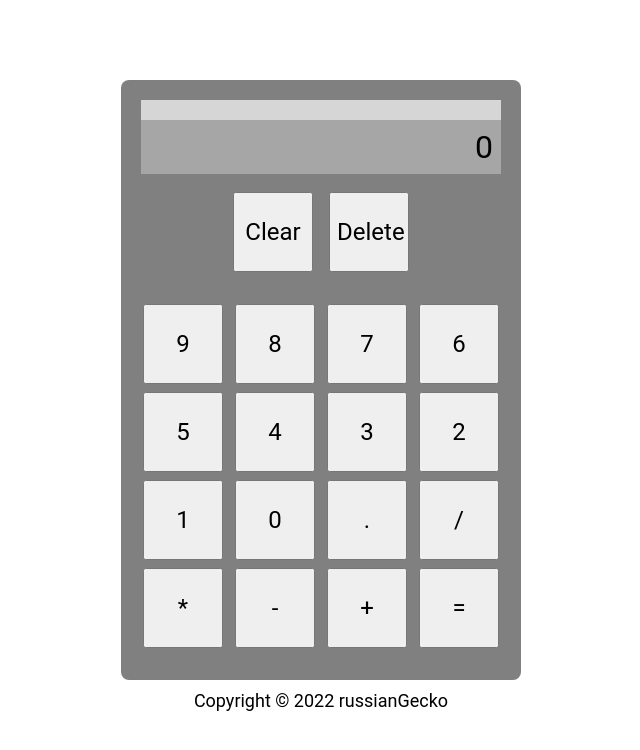
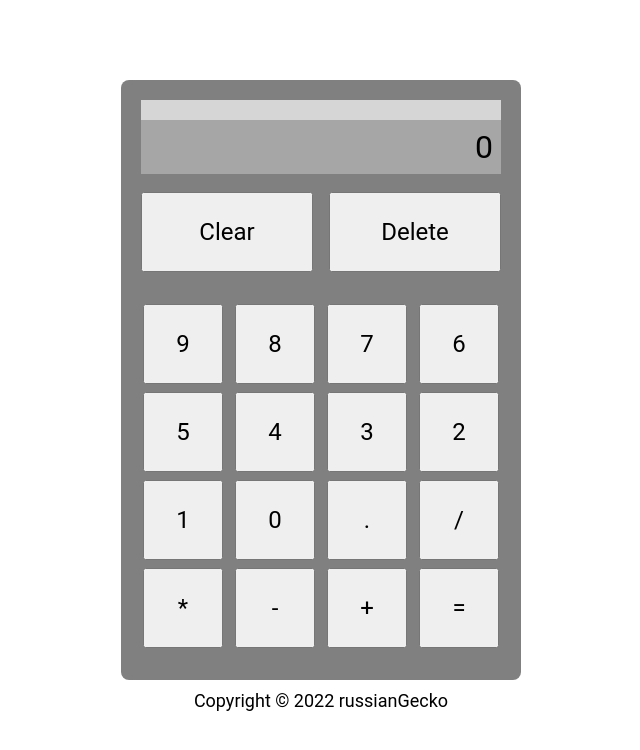
Before and after one commit to mikegecko/calculator, a plain HTML site: page index.html in a window 1280 px wide. Shown: the whole page, without its empty margins (319-959 px from the left). Drawn offline with Linux system fonts and the light colour scheme.

Commit message:
Clear & Delete button CSS

```diff
--- a/styles.css
+++ b/styles.css
@@ -49,6 +49,9 @@ button{
     flex: 1;
     gap: 16px;
 }
+.clear-buttons > button{
+    flex: 1;
+}
 .footer{
     display: flex;
     justify-content: center;
```
